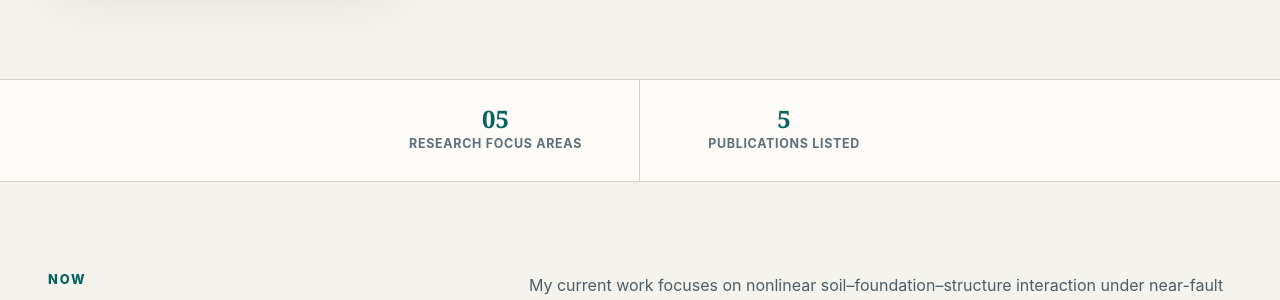
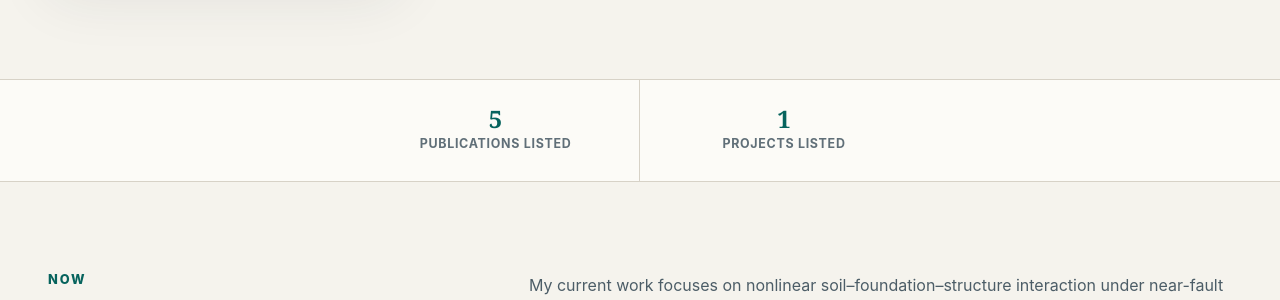
Before and after one commit to HosseinBazeghi/hosseinbazeghi.github.io, a Jekyll site: the page built from index.md, in a window 1280 px wide and 900 px high, scrolled down 470 px. Shown: the part 158-458 px from the top of the window. Built offline with Jekyll 4.4.1, drawn with Linux system fonts in a browser that asks for light colours.

Commit message:
Show publication and project counters

```diff
--- a/index.md
+++ b/index.md
@@ -57,13 +57,13 @@ description: "Academic homepage of Hossein Bazeghi Kisomi, a PhD candidate in Ci
 <section class="signal-strip" aria-label="Professional snapshot">
   <div class="shell signal-grid signal-grid--compact">
     <div>
-      <strong>05</strong>
-      <span>Research focus areas</span>
+      <strong>{{ site.data.publications | size }}</strong>
+      <span>Publications listed</span>
     </div>
 
     <div>
-      <strong>{{ site.data.publications | size }}</strong>
-      <span>Publications listed</span>
+      <strong>{{ site.projects | size }}</strong>
+      <span>Projects listed</span>
     </div>
 
   </div>
```
